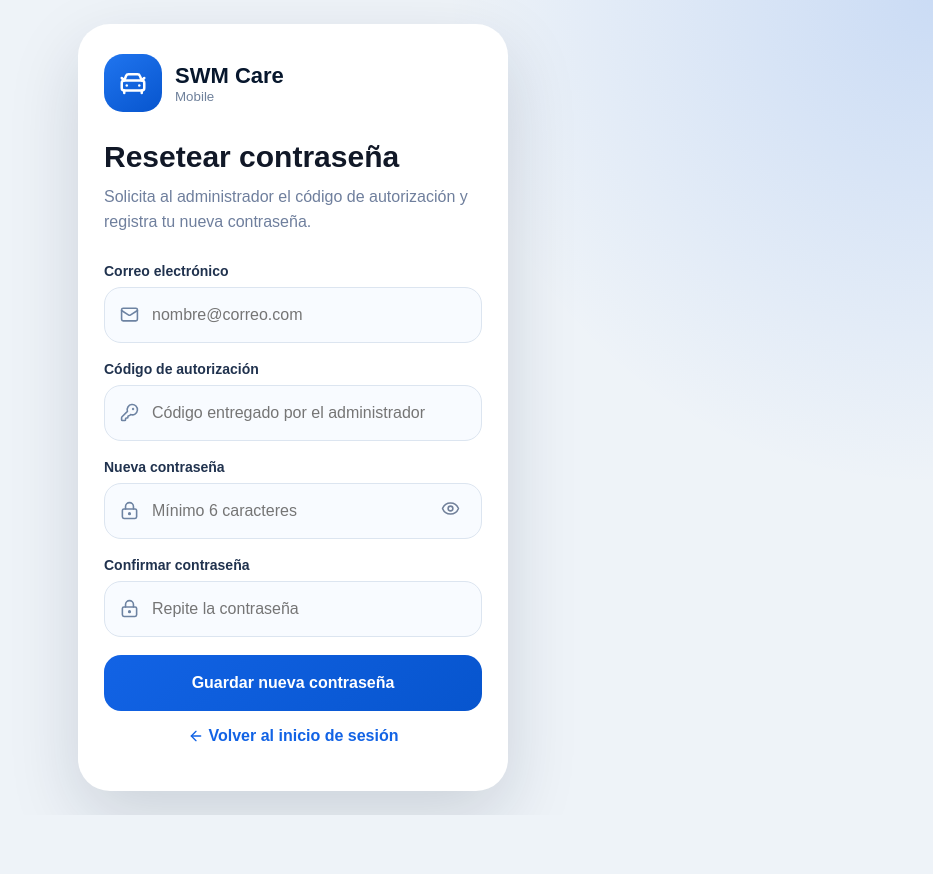
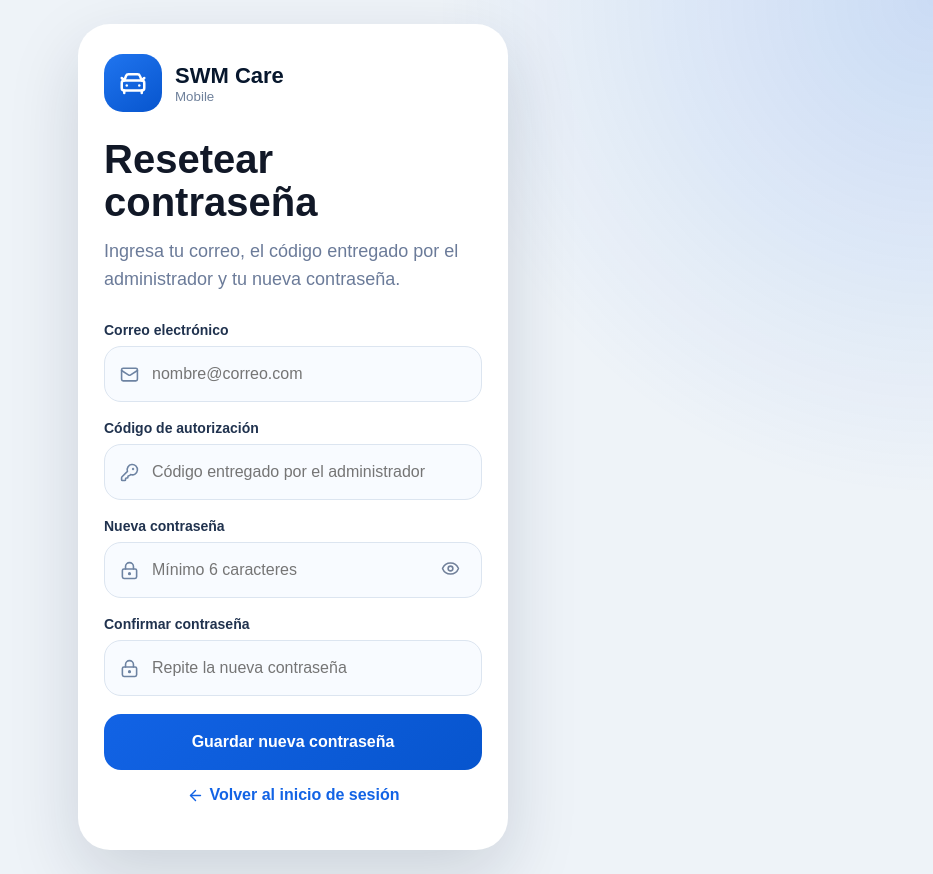
Before and after one commit to wilnba15/swm-care-mobile, a Next.js app: page /reset-password in a window 1280 px wide. Shown: the whole page, without its empty margins (347-1280 px from the left). Before the commit the page ends 815 px from the top, so only its background shows below. Built offline with nearby package versions, Linux system fonts and the light colour scheme; no server answers.

Commit message:
Sprint 1.2 reset simple de contraseña

```diff
--- a/app/reset-password/page.tsx
+++ b/app/reset-password/page.tsx
@@ -8,36 +8,50 @@ import styles from "../login/login.module.css";
 
 export default function ResetPasswordPage() {
   const [email, setEmail] = useState("");
-  const [resetCode, setResetCode] = useState("");
+  const [authorizationCode, setAuthorizationCode] = useState("");
   const [password, setPassword] = useState("");
-  const [confirmation, setConfirmation] = useState("");
-  const [show, setShow] = useState(false);
+  const [confirmPassword, setConfirmPassword] = useState("");
+  const [showPassword, setShowPassword] = useState(false);
   const [error, setError] = useState("");
-  const [message, setMessage] = useState("");
+  const [success, setSuccess] = useState("");
   const [loading, setLoading] = useState(false);
 
   async function submit(event: FormEvent<HTMLFormElement>) {
     event.preventDefault();
     setError("");
-    setMessage("");
-    if (!email.trim() || !resetCode.trim()) { setError("Ingresa tu correo y el código de autorización."); return; }
-    if (password.length < 6) { setError("La contraseña debe tener al menos 6 caracteres."); return; }
-    if (password !== confirmation) { setError("Las contraseñas no coinciden."); return; }
+    setSuccess("");
+
+    if (!email.trim() || !authorizationCode.trim() || !password || !confirmPassword) {
+      setError("Completa todos los campos.");
+      return;
+    }
+
+    if (password.length < 6) {
+      setError("La contraseña debe tener al menos 6 caracteres.");
+      return;
+    }
+
+    if (password !== confirmPassword) {
+      setError("Las contraseñas no coinciden.");
+      return;
+    }
 
     try {
       setLoading(true);
       const response = await directResetPassword({
         email: email.trim().toLowerCase(),
-        reset_code: resetCode.trim(),
+        authorization_code: authorizationCode.trim(),
         new_password: password,
       });
-      setMessage(response.message);
+      setSuccess(response.message);
       setPassword("");
-      setConfirmation("");
-      setResetCode("");
+      setConfirmPassword("");
+      setAuthorizationCode("");
     } catch (reason) {
-      setError(reason instanceof ApiError ? reason.detail : "No se pudo resetear la contraseña.");
-    } finally { setLoading(false); }
+      setError(reason instanceof ApiError ? reason.detail : "No se pudo cambiar la contraseña.");
+    } finally {
+      setLoading(false);
+    }
   }
 
   return (
@@ -48,25 +62,84 @@ export default function ResetPasswordPage() {
           <div><strong>SWM Care</strong><small>Mobile</small></div>
         </header>
 
-        <div style={{ margin: "28px 0 22px" }}>
-          <h1 style={{ margin: 0, fontSize: 30, lineHeight: 1.1 }}>Resetear contraseña</h1>
-          <p style={{ margin: "12px 0 0", color: "#6f7f9d", lineHeight: 1.55 }}>
-            Solicita al administrador el código de autorización y registra tu nueva contraseña.
+        <div style={{ margin: "26px 0 24px" }}>
+          <h1 style={{ margin: 0, fontSize: "clamp(30px, 7vw, 40px)", lineHeight: 1.08 }}>
+            Resetear contraseña
+          </h1>
+          <p style={{ margin: "14px 0 0", color: "#6b7b99", fontSize: 18, lineHeight: 1.55 }}>
+            Ingresa tu correo, el código entregado por el administrador y tu nueva contraseña.
           </p>
         </div>
 
         <form className={styles.form} onSubmit={submit}>
-          <label><span>Correo electrónico</span><div><Mail size={19} /><input type="email" value={email} onChange={(e) => { setEmail(e.target.value); setError(""); }} placeholder="nombre@correo.com" /></div></label>
-          <label><span>Código de autorización</span><div><KeyRound size={19} /><input type="password" value={resetCode} onChange={(e) => { setResetCode(e.target.value); setError(""); }} placeholder="Código entregado por el administrador" /></div></label>
-          <label><span>Nueva contraseña</span><div><LockKeyhole size={19} /><input type={show ? "text" : "password"} value={password} onChange={(e) => { setPassword(e.target.value); setError(""); }} placeholder="Mínimo 6 caracteres" /><button type="button" onClick={() => setShow((value) => !value)}>{show ? <EyeOff size={19} /> : <Eye size={19} />}</button></div></label>
-          <label><span>Confirmar contraseña</span><div><LockKeyhole size={19} /><input type={show ? "text" : "password"} value={confirmation} onChange={(e) => { setConfirmation(e.target.value); setError(""); }} placeholder="Repite la contraseña" /></div></label>
+          <label>
+            <span>Correo electrónico</span>
+            <div>
+              <Mail size={19} />
+              <input type="email" value={email} onChange={(event) => setEmail(event.target.value)} placeholder="nombre@correo.com" />
+            </div>
+          </label>
+
+          <label>
+            <span>Código de autorización</span>
+            <div>
+              <KeyRound size={19} />
+              <input
+                type="text"
+                value={authorizationCode}
+                onChange={(event) => setAuthorizationCode(event.target.value)}
+                placeholder="Código entregado por el administrador"
+                autoComplete="one-time-code"
+              />
+            </div>
+          </label>
+
+          <label>
+            <span>Nueva contraseña</span>
+            <div>
+              <LockKeyhole size={19} />
+              <input
+                type={showPassword ? "text" : "password"}
+                value={password}
+                onChange={(event) => setPassword(event.target.value)}
+                placeholder="Mínimo 6 caracteres"
+                autoComplete="new-password"
+              />
+              <button type="button" onClick={() => setShowPassword((value) => !value)} aria-label="Mostrar u ocultar contraseña">
+                {showPassword ? <EyeOff size={19} /> : <Eye size={19} />}
+              </button>
+            </div>
+          </label>
+
+          <label>
+            <span>Confirmar contraseña</span>
+            <div>
+              <LockKeyhole size={19} />
+              <input
+                type={showPassword ? "text" : "password"}
+                value={confirmPassword}
+                onChange={(event) => setConfirmPassword(event.target.value)}
+                placeholder="Repite la nueva contraseña"
+                autoComplete="new-password"
+              />
+            </div>
+          </label>
 
           {error && <p className={styles.error}>{error}</p>}
-          {message && <p style={{ color: "#176b3a", fontSize: 14, lineHeight: 1.5 }}>{message} <Link href="/login">Ingresar ahora</Link></p>}
-          <button className={styles.submit} type="submit" disabled={loading || Boolean(message)}>{loading ? "Guardando..." : "Guardar nueva contraseña"}</button>
+          {success && (
+            <p style={{ margin: 0, padding: 14, borderRadius: 14, background: "#ecfdf3", color: "#08783f", lineHeight: 1.45 }}>
+              {success} Ya puedes volver al inicio de sesión.
+            </p>
+          )}
+
+          <button className={styles.submit} type="submit" disabled={loading}>
+            {loading ? "Guardando..." : "Guardar nueva contraseña"}
+          </button>
         </form>
 
-        <p className={styles.link}><Link href="/login"><ArrowLeft size={16} style={{ verticalAlign: "middle", marginRight: 5 }} />Volver al inicio de sesión</Link></p>
+        <p className={styles.link}>
+          <Link href="/login"><ArrowLeft size={17} style={{ verticalAlign: "middle", marginRight: 6 }} />Volver al inicio de sesión</Link>
+        </p>
       </section>
     </main>
   );
--- a/components/auth/AppAuthGate.tsx
+++ b/components/auth/AppAuthGate.tsx
@@ -1,27 +1,65 @@
 "use client";
-import { useEffect,useState,type ReactNode } from "react";
-import { usePathname,useRouter } from "next/navigation";
-import { AUTH_UPDATED_EVENT,clearSession,getAccessToken } from "@/lib/auth/authStorage";
-import { ApiError,getMe } from "@/lib/api/swmApi";
+
+import { useEffect, useState, type ReactNode } from "react";
+import { usePathname, useRouter } from "next/navigation";
+import { AUTH_UPDATED_EVENT, clearSession, getAccessToken } from "@/lib/auth/authStorage";
+import { ApiError, getMe } from "@/lib/api/swmApi";
 
 const PUBLIC_ROUTES = new Set([
   "/login",
   "/register",
-  "/forgot-password",
   "/reset-password",
 ]);
-export function AppAuthGate({children}:{children:ReactNode}){
- const pathname=usePathname(); const router=useRouter(); const [checking,setChecking]=useState(true);
- useEffect(()=>{ let cancelled=false;
-  async function verify(){ const publicPath=PUBLIC_ROUTES.has(pathname); const token=getAccessToken();
-   if(!token){ if(!publicPath) router.replace("/login"); if(!cancelled) setChecking(false); return; }
-   try{ await getMe(); if(publicPath) router.replace("/dashboard"); }
-   catch(reason){ if(reason instanceof ApiError && (reason.status===401||reason.status===403)){ clearSession(); router.replace("/login"); } }
-   finally{ if(!cancelled) setChecking(false); }
+
+export function AppAuthGate({ children }: { children: ReactNode }) {
+  const pathname = usePathname();
+  const router = useRouter();
+  const [checking, setChecking] = useState(true);
+
+  useEffect(() => {
+    let cancelled = false;
+
+    async function verify() {
+      const publicPath = PUBLIC_ROUTES.has(pathname);
+      const token = getAccessToken();
+
+      if (!token) {
+        if (!publicPath) router.replace("/login");
+        if (!cancelled) setChecking(false);
+        return;
+      }
+
+      try {
+        await getMe();
+        if (publicPath) router.replace("/dashboard");
+      } catch (reason) {
+        if (reason instanceof ApiError && (reason.status === 401 || reason.status === 403)) {
+          clearSession();
+          if (!publicPath) router.replace("/login");
+        }
+      } finally {
+        if (!cancelled) setChecking(false);
+      }
+    }
+
+    setChecking(true);
+    void verify();
+    const handleAuthUpdate = () => void verify();
+    window.addEventListener(AUTH_UPDATED_EVENT, handleAuthUpdate);
+
+    return () => {
+      cancelled = true;
+      window.removeEventListener(AUTH_UPDATED_EVENT, handleAuthUpdate);
+    };
+  }, [pathname, router]);
+
+  if (checking) {
+    return (
+      <main style={{ minHeight: "100dvh", display: "grid", placeItems: "center", background: "#eef3f8" }}>
+        <div style={{ width: 42, height: 42, border: "4px solid #dbe7f5", borderTopColor: "#1263e5", borderRadius: 999, animation: "swm-spin .8s linear infinite" }} />
+      </main>
+    );
   }
-  setChecking(true); void verify(); const h=()=>void verify(); window.addEventListener(AUTH_UPDATED_EVENT,h);
-  return()=>{cancelled=true;window.removeEventListener(AUTH_UPDATED_EVENT,h)};
- },[pathname,router]);
- if(checking) return <main style={{minHeight:"100dvh",display:"grid",placeItems:"center",background:"#eef3f8"}}><div style={{width:42,height:42,border:"4px solid #dbe7f5",borderTopColor:"#1263e5",borderRadius:999,animation:"swm-spin .8s linear infinite"}} /></main>;
- return <>{children}</>;
+
+  return <>{children}</>;
 }
--- a/lib/api/swmApi.ts
+++ b/lib/api/swmApi.ts
@@ -16,19 +16,6 @@ export interface LoginPayload {
   password: string;
 }
 
-export interface ForgotPasswordPayload {
-  email: string;
-}
-
-export interface ResetPasswordPayload {
-  token: string;
-  new_password: string;
-}
-
-export interface PasswordRecoveryResponse {
-  message: string;
-}
-
 export interface RegisterPayload {
   full_name: string;
   email: string;
@@ -36,6 +23,16 @@ export interface RegisterPayload {
   phone?: string;
   city?: string;
   country?: string;
+}
+
+export interface DirectResetPasswordPayload {
+  email: string;
+  authorization_code: string;
+  new_password: string;
+}
+
+export interface MessageResponse {
+  message: string;
 }
 
 interface TokenResponse {
@@ -203,26 +200,17 @@ export async function register(payload: RegisterPayload): Promise<SwmSession> {
   return session;
 }
 
-export async function forgotPassword(
-  payload: ForgotPasswordPayload,
-): Promise<PasswordRecoveryResponse> {
-  return request<PasswordRecoveryResponse>("/swm-auth/forgot-password", {
+export async function getMe(): Promise<SwmUser> {
+  return request<SwmUser>("/swm-auth/me", {}, true);
+}
+
+export async function directResetPassword(
+  payload: DirectResetPasswordPayload,
+): Promise<MessageResponse> {
+  return request<MessageResponse>("/swm-auth/direct-reset-password", {
     method: "POST",
     body: JSON.stringify(payload),
   });
-}
-
-export async function resetPassword(
-  payload: ResetPasswordPayload,
-): Promise<PasswordRecoveryResponse> {
-  return request<PasswordRecoveryResponse>("/swm-auth/reset-password", {
-    method: "POST",
-    body: JSON.stringify(payload),
-  });
-}
-
-export async function getMe(): Promise<SwmUser> {
-  return request<SwmUser>("/swm-auth/me", {}, true);
 }
 
 export async function getVehicles(): Promise<SwmVehicle[]> {
```
Also changed, not shown: app/login/page.tsx (+26 -6 lines).
